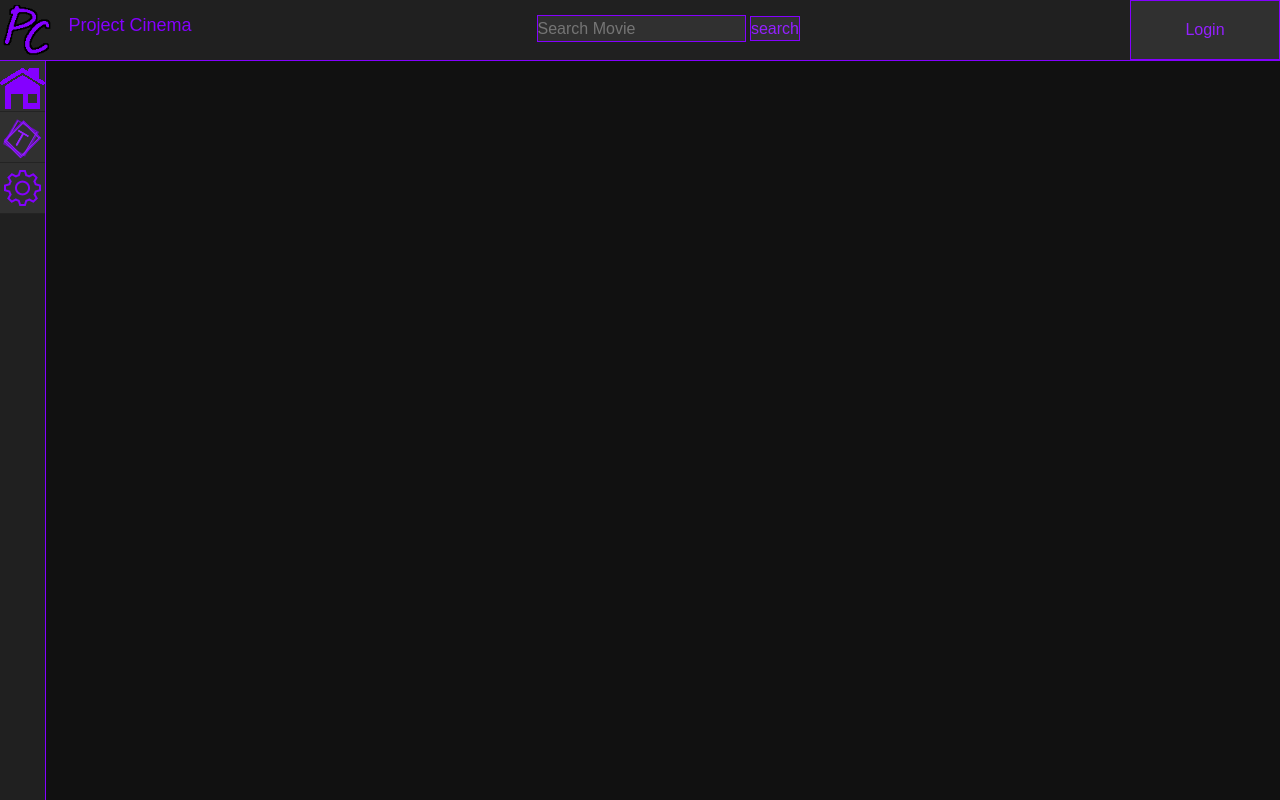
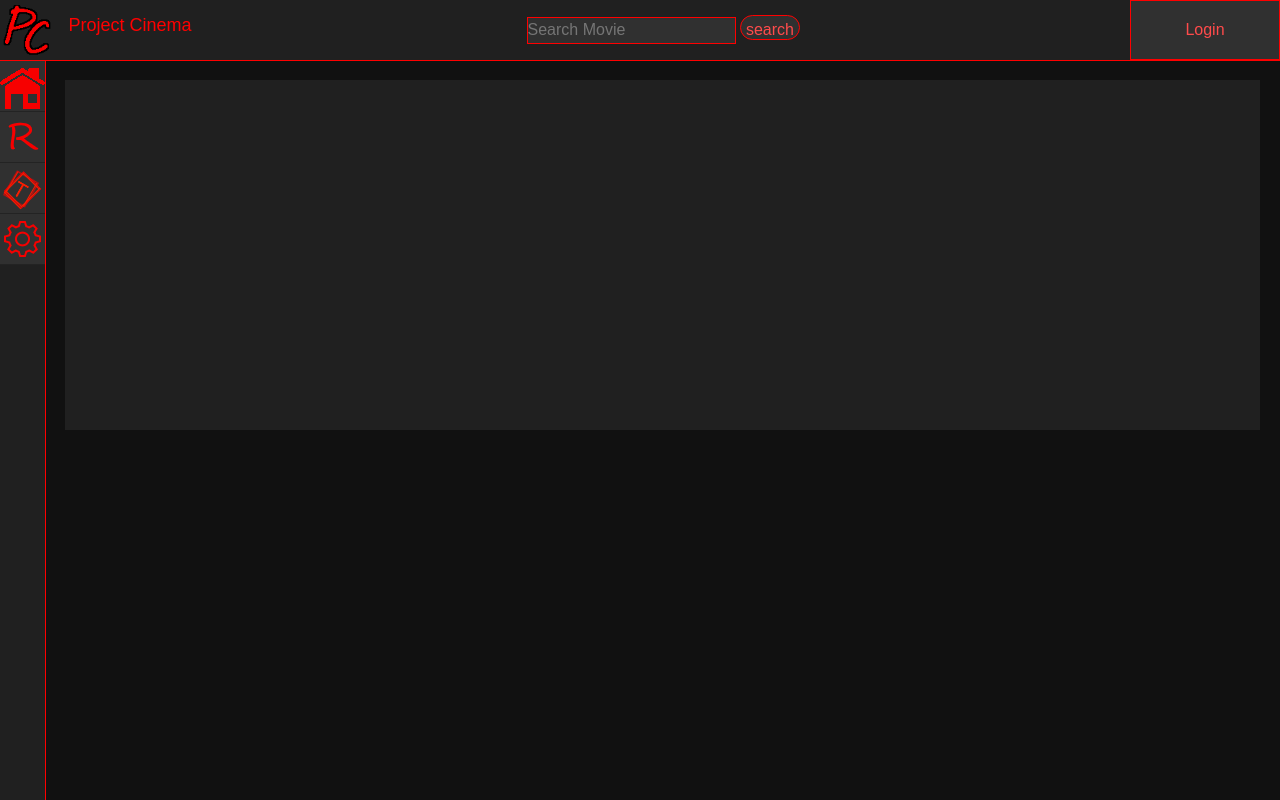
Before and after one commit to AzukiPL/BigProject, a PHP site: page / in a window 1280 px wide. Run offline with PHP 8.4, Linux system fonts and the light colour scheme.

Commit message:
1.1.1.1.1.1

```diff
--- a/index.html
+++ /dev/null
@@ -1,18 +0,0 @@
-<!DOCTYPE html>
-<html lang="en">
-<head>
-    <meta charset="UTF-8">
-    <meta http-equiv="X-UA-Compatible" content="IE=edge">
-    <!-- <meta name="viewport" content="width=device-width, initial-scale=1.0"> -->
-    <title>Project Cinema</title>
-    <link rel="stylesheet" href="style/style.css" >
-    <link rel="stylesheet" href="style/menu.css" >
-    <script lang="JavaScript" src="scripts/MenuTop.js"></script>
-    <script lang="JavaScript" src="scripts/MenuLeft.js"></script>
-    <script lang="JavaScript" src="scripts/OptionPanel.js"></script>
-    <script lang="JavaScript" src="scripts/main.js"></script>
-</head>
-<body>
-    <script>addMenu("");</script>
-</body>
-</html>
--- /dev/null
+++ b/index.php
@@ -0,0 +1,16 @@
+<!DOCTYPE html>
+<html lang="en">
+<head>
+    <meta charset="UTF-8">
+    <meta http-equiv="X-UA-Compatible" content="IE=edge">
+    <title>Project Cinema</title>
+    <link rel="stylesheet" href="style/home.css">
+    <?php include_once("scriptsPHP/header.php"); load(""); ?>
+</head>
+<body>
+    <script>addMenu("");</script>
+    <div id="HIT">
+
+    </div>
+</body>
+</html>
--- a/scripts/MenuLeft.js
+++ b/scripts/MenuLeft.js
@@ -9,6 +9,7 @@ class MenuLeft {
         document.write('<div id="menuLeft" class="noselect">');
         this.#setBackTopButton();
         this.#setHomeButton();
+        this.#setRepertoireButton();
         this.#setTicketButton();
         this.#setSettingButton();
         document.write('</div>');
@@ -30,6 +31,13 @@ class MenuLeft {
         document.write('<div class="hide"><h3>Home</h3></div>');
         document.write('</div></a>');
     }
+    #setRepertoireButton() {
+        document.write('<a href ="'+this.homePath+'repertoire/index.php">');
+        document.write('<div class="menuLeft">');
+        document.write('<img src="'+this.homePath+'graphics/repertoire.png">');
+        document.write('<div class="hide"><h3>Repertoire</h3></div>');
+        document.write('</div></a>');
+    }
 
     #setTicketButton() {
         document.write('<a href ="'+this.homePath+'tickets/tickets.php">');
--- a/scripts/OptionPanel.js
+++ b/scripts/OptionPanel.js
@@ -10,7 +10,7 @@ class OptionPanel {
 
     //------------------------------------------------------------- On Load Panel create ---------------------------------------------------------------
 
-    #onload() { // on load check if theme is declared, to set correct theme on load
+    #onload() { // on load check if theme and size are declared, to set correct theme on load
         if(this.currentTheme)
             document.documentElement.setAttribute('data-theme', this.currentTheme);
         if(this.currentSize)
@@ -20,6 +20,7 @@ class OptionPanel {
         document.write('<div id="optionBackground" onclick="oPan.closePanel()"></div>');
         document.write('<div id="optionPanel" class="noselect">');
         this.#onload();
+        this.#setHeaderText();
         this.#setCloseButton();
         document.write('<div id="options">');
         this.#setThemeSelect();
@@ -29,7 +30,11 @@ class OptionPanel {
         document.write('</div>'); //optionPanel
     }
 
-    //------------------------------------------------------------- Close Button ---------------------------------------------------------------
+    //-------------------------------------------------------------Header & Close Button ---------------------------------------------------------------
+
+    #setHeaderText() {
+        document.write('<h2>Accesibility</h2>');
+    }
 
     #setCloseButton() { // creates close button to close window
         document.write('<div id="close" onclick="oPan.closePanel()">X</div>');
@@ -40,7 +45,8 @@ class OptionPanel {
     #setThemeSelect() { // creates Select of theme options
         document.write('<h3>Theme:</h3>');
         document.write('<select name="theme" id="themeSelect">');
-        document.write('<option value="dark">Dark</option>');
+        document.write('<option value="dark-red">Dark-Red</option>');
+        document.write('<option value="dark-violet">Dark-Violet</option>');
         document.write('<option value="light">Light</option>');
         document.write('<option value="dark-contrast">dark contrast</option>');
         document.write('<option value="light-contrast">light contrast</option>');
@@ -48,7 +54,8 @@ class OptionPanel {
     }
 
     saveThemeChange () {
-        this.#themeInstance('dark');
+        this.#themeInstance('dark-red');
+        this.#themeInstance('dark-violet');
         this.#themeInstance('light');
         this.#themeInstance('dark-contrast');
         this.#themeInstance('light-contrast');
--- a/scriptsPHP/header.php
+++ b/scriptsPHP/header.php
@@ -1,4 +1,3 @@
-<!-- <?php include_once("scriptsPHP/header.php"); load(""); ?> -->
 <?php
     function load($homePath) { //Path From current page folder to Home page folder (FROM CURRENT PAGE FOLDER NOT SCRIPT FOLDER!!)
         echo' <link rel="stylesheet" href="'.$homePath.'style/style.css" >';
@@ -6,6 +5,6 @@
         echo '<script lang="JavaScript" src="'.$homePath.'scripts/MenuTop.js"></script>';
         echo '<script lang="JavaScript" src="'.$homePath.'scripts/MenuLeft.js"></script>';
         echo '<script lang="JavaScript" src="'.$homePath.'scripts/OptionPanel.js"></script>';
-        echo '<script lang="JavaScript" src="'.$homePath.'scripts/main.js"></script>';
+        echo '<script lang="JavaScript" src="'.$homePath.'scripts/main.js">getPath('.$homePath.');</script>';
     }
 ?>
--- /dev/null
+++ b/style/home.css
@@ -0,0 +1,16 @@
+:root {
+    --primary-color: #202020;
+    --secondary-color: #303030;
+    --hover-color: #232323;
+    --bg-color: #111111;
+    --font-color: #ff4b4b;
+    --heading-color: #FF0000;
+    --font-size: medium;
+    --hue-rotate: hue-rotate(95deg);
+  }
+
+#HIT {
+    width: 100%;
+    height: 350px;
+    background-color:var(--primary-color);
+}
--- a/style/menu.css
+++ b/style/menu.css
@@ -1,11 +1,11 @@
-:root {
+/* :root {
     --primary-color: #202020;
     --secondary-color: #303030;
     --hover-color: #232323;
     --font-color: #9320ff;
     --bg-color: #111111;
     --heading-color: #8400ff;
-  }
+  } */
 /*----------------------------------------------------------- Top Menu -----------------------------------------------------------------------*/
 #menuTop {
     background-color: var(--primary-color);
@@ -27,6 +27,8 @@
 #logo img {
     height: 90%;
     padding-top: 5px;
+    -webkit-filter : var(--hue-rotate);
+    filter : var(--hue-rotate);
 }
 /* title */
 #title {
@@ -72,6 +74,10 @@
 #search form input[type=text]:hover, #search form input[type=submit]:hover {
     background-color: var(--hover-color);
 }
+#search form input[type=submit] {
+    border-radius: 20px;
+    padding: 5px;
+}
 
 #loginMenu {
     position: absolute;
@@ -115,6 +121,10 @@
     display: flex;
     align-items: center;
 }
+#menuLeft .menuLeft img {
+    -webkit-filter : var(--hue-rotate);
+    filter : var(--hue-rotate);
+}
 #menuLeft .menuLeft:hover {
     width: 200px;
     background-color: var(--hover-color);
@@ -151,12 +161,17 @@
     border: 1px solid var(--heading-color);
     background-color: var(--primary-color);
     position: fixed;
+    text-align: center;
     left: 33%;
     top: 10%;
     width: 400px;
     height: 500px;
     padding: 5px 5px 5px 5px;
     visibility: hidden;
+}
+#optionPanel h2 {
+    color:var(--heading-color);
+    font-size: var(--font-size);
 }
 
 #optionPanel #close {
@@ -197,7 +212,7 @@
     border: 1px solid var(--heading-color);
     color: var(--font-color);
     height: 30px;
-    width: 90px;
+    width: 130px;
 }
 #optionPanel #FontSizeSelect {
     margin-top: 10px;
@@ -206,7 +221,7 @@
     border: 1px solid var(--heading-color);
     color: var(--font-color);
     height: 30px;
-    width: 90px;
+    width: 130px;
 }
 
 #optionPanel #saveButton {
--- a/style/style.css
+++ b/style/style.css
@@ -2,10 +2,22 @@
   --primary-color: #202020;
   --secondary-color: #303030;
   --hover-color: #232323;
+  --bg-color: #111111;
+  /* --font-color: #9320ff; */
+  /* --heading-color: #8400ff; */
+  --font-color: #ff4b4b;
+  --heading-color: #FF0000;
+  --font-size: medium;
+  --hue-rotate: hue-rotate(95deg);
+}
+html[data-theme="dark-violet"] {
+  --primary-color: #202020;
+  --secondary-color: #303030;
+  --hover-color: #232323;
+  --bg-color: #111111;
   --font-color: #9320ff;
-  --bg-color: #111111;
   --heading-color: #8400ff;
-  --font-size: medium;
+  --hue-rotate: hue-rotate(0deg);
 }
 
 html[data-theme="light"] {
@@ -15,15 +27,16 @@ html[data-theme="light"] {
   --font-color: #9320ff;
   --bg-color: #fbf7ff;
   --heading-color: #8400ff;
+  --hue-rotate: hue-rotate(0deg);
 }
 
 html[data-theme="dark-contrast"] {
-  --primary-color: #0000A3;
-  --secondary-color: #004197;
-  --hover-color: #7F3E71;
-  --font-color: #DF265E;
+  --primary-color: #3b3b3b;
+  --secondary-color: #555555;
+  --hover-color: #454545;
+  --font-color: #9320ff;
   --bg-color: #111111;
-  --heading-color: #DF265E;
+  --heading-color: #8400ff;
 }
 
 html[data-theme="light-contrast"] {
@@ -64,8 +77,7 @@ html[data-size="large"] {
 
 body {
     background-color: var(--bg-color);
-    padding-left: 50px;
-    padding-top:  60px;
+    padding: 80PX 20PX 20PX 65px;
 }
 a {
   text-decoration: none;
```
Also changed, not shown: graphics/arrow.png, graphics/home.png, graphics/logo.png, graphics/repertoire.png (added), graphics/setting.png, graphics/ticket.png.
